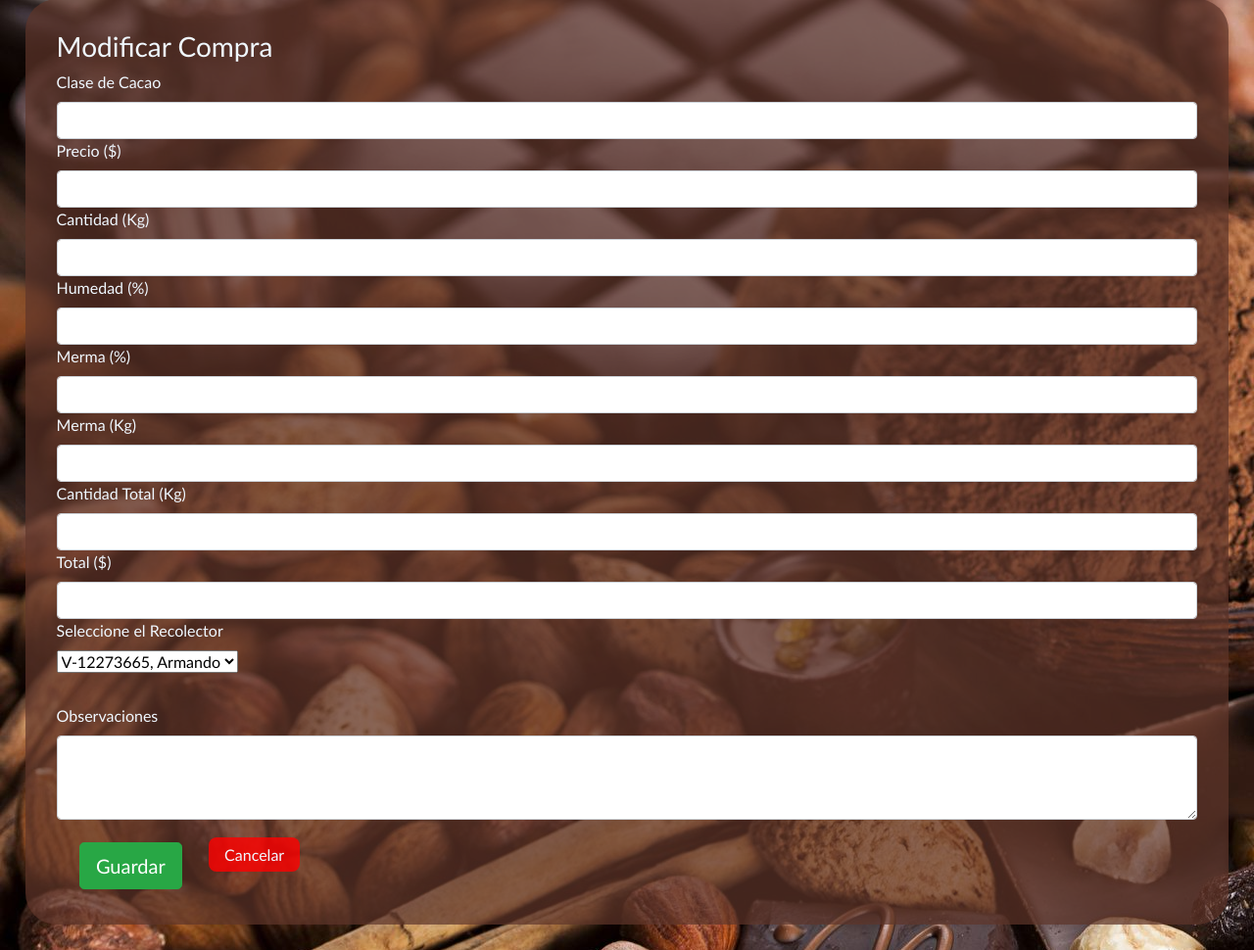
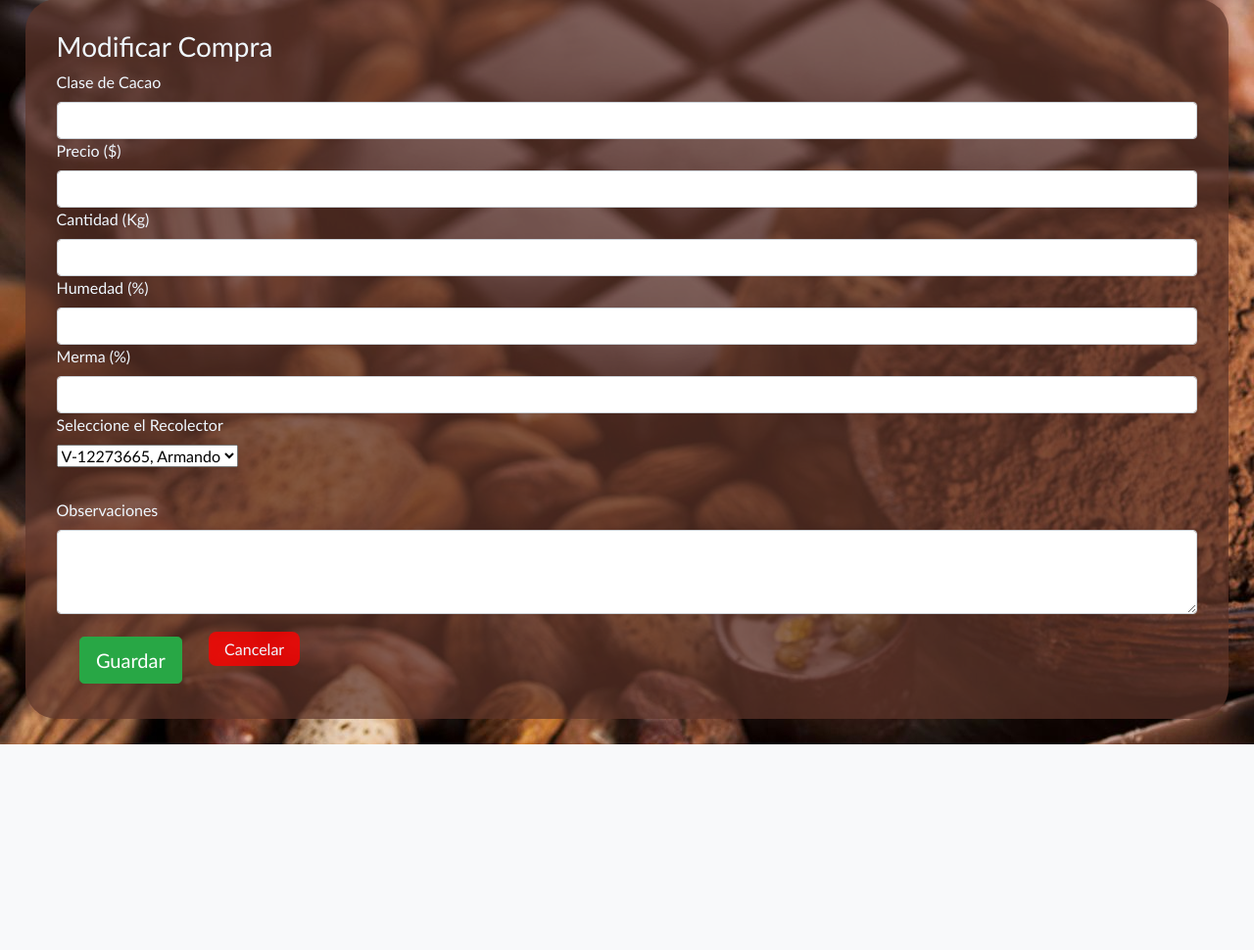
Before and after one commit to Eycer-usb/theodoma-cacao, a Flask app: page /harvest/1/purchase/1/edit in a window 1280 px wide. Shown: the part 161-1131 px from the top of the page at 98% size. After the commit the page ends 921 px from the top, so only its background shows below. Run offline with Flask 2, Linux system fonts and the light colour scheme; a user stored in the database is signed in; some libraries are stand-ins or nearby versions.

Commit message:
resolvieniendo errores deedicion

```diff
--- a/routes/productor_type.py
+++ b/routes/productor_type.py
@@ -43,7 +43,7 @@ def productor_type_create():
 
     description = request.form['description']
     price = float(request.form['price'])
-    if ( price >1 or price <0 ):
+    if ( price <= 0 ):
         return redirect(url_for("productor_type_route.productor_type"))
     new_rol = Productor_type(description, price)
     db.session.add(new_rol)
@@ -73,19 +73,19 @@ def productor_type_edit(id):
     if( not verify_permissions(session, User, allowed_rols) ):
         return redirect(url_for('auth.index'))
     productor_type = Productor_type.query.get(id)
-    return render_template("productor-type-edit-type.html", type = productor_type)
+    return render_template("productor-type-edit-type.html", types = productor_type)
 
 @productor_type_route.route('/productor-type/edit-type/save', methods=['POST'])
 def productor_type_update():
     if( not verify_permissions(session, User, allowed_rols) ):
         return redirect(url_for('auth.index'))
     id = request.form['id']
-    type = Productor_type.query.get(id)
-    price = float(request.form['price'])
-    if ( price >1 or price <0 ):
+    types = Productor_type.query.get(id)
+    types.description = request.form['description']
+    types.price_percentage = float(request.form['price_percentage'])
+    if ( types.price_percentage <= 0 ):
         return redirect(url_for("productor_type_route.productor_type"))
-    type.price_percentage = price
-    type.description = request.form['description']
+
     db.session.commit()
     session['management-status'] = "Updated"
     return redirect(url_for('productor_type_route.productor_type'))
--- a/routes/purchase.py
+++ b/routes/purchase.py
@@ -43,9 +43,12 @@ def create(harvest_id):
     cant = request.form['amount-kg']
     humed = request.form['wetness-percentage']
     merma = request.form['waste-percentage']
-    mermakg = request.form['waste-kg']
-    total_amount_kg= request.form['total-kg']
-    monto = request.form['total-dolar']
+
+    merma1 = float(merma)/100
+    mermakg = float(cant)*float(merma1)
+
+    total_amount_kg= float(cant)-float(mermakg)
+    monto = float(price)*float(total_amount_kg)
     observation = request.form['observation']
     new_shopping = Purchase(date=date, F_Productor=productor_id,\
         F_Harvest=harvest_id, cacao_type=cacao_type, price_dolar=price,\
@@ -88,9 +91,11 @@ def update(harvest_id):
     purchase.amount_kg = request.form['amount-kg']
     purchase.wetness_percentage = request.form['wetness-percentage']
     purchase.waste_percentage = request.form['waste-percentage']
-    purchase.waste_kg = request.form['waste-kg']
-    purchase.total_amount_kg= request.form['total-kg']
-    purchase.total_dolar = request.form['total-dolar']
+
+    merma1 = float(purchase.waste_percentage)/100
+    purchase.waste_kg = float(purchase.amount_kg)*float(merma1)
+    purchase.total_amount_kg= float(purchase.amount_kg)-float(purchase.waste_kg)
+    purchase.total_dolar = float(purchase.price_dolar)*float(purchase.total_amount_kg)
     purchase.observation = request.form['observation']
     db.session.add(purchase)
     db.session.commit()
--- a/templates/harvest.html
+++ b/templates/harvest.html
@@ -61,12 +61,6 @@
                             <input class="form-control" type="number" min="0" step="0.1" name="wetness-percentage" required/>
                             <label>Merma (%)</label>
                             <input class="form-control" type="number" min="0" step="0.1" name="waste-percentage" required/>
-                            <label>Merma (Kg)</label>
-                            <input class="form-control" type="number" min="0" step="0.1" name="waste-kg" required/>
-                            <label>Cantidad Total (Kg)</label>
-                            <input class="form-control" type="number" min="0" step="0.1" name="total-kg" required/>
-                            <label>Total ($)</label>
-                            <input class="form-control" type="number" min="0" step="0.1" name="total-dolar" required/>
                             <label>Seleccione el Recolector</label>
                             <div class="form-group form-select">
                                 <select name="productor-id" class="form-select form-select-lg mb-3" aria-label=".form-select-lg example">
--- a/templates/productor-type-edit-type.html
+++ b/templates/productor-type-edit-type.html
@@ -5,11 +5,11 @@
 <form method="POST" id="edit-productor-type" action="/productor-type/edit-type/save">
 
   <div class="form-group">
-    <input type="hidden" name = "id" value="{{ type.id }}" />
+    <input type="hidden" name = "id" value="{{ types.id }}" />
     <label>Descripcion del Tipo de Recolector</label>
-    <input class="form-control" type="text" name="description" value="{{ type.description }}" required/>
+    <input class="form-control" type="text" name="description" value="{{ types.description }}" required/>
     <label>Precio (%)</label>
-    <input class="form-control" type="number" value="{{ type.price_percentage }}" step=".01" required/>
+    <input class="form-control" type="number" name="price_percentage" value="{{ types.price_percentage }}" step=".01" required/>
   </div>
 <button type="submit" class="btn btn-success btn-lg mb-1">Guardar</button>
 <a class="abord" href="/productor-type">Cancelar</a>
--- a/templates/purchase-edit.html
+++ b/templates/purchase-edit.html
@@ -16,12 +16,6 @@
     <input class="form-control" type="number" min="0" step="0.1" name="wetness-percentage" value="{{purchase.wetness_percentage}}"required/>
     <label>Merma (%)</label>
     <input class="form-control" type="number" min="0" step="0.1" name="waste-percentage" value="{{purchase.waste_percentage}}" required/>
-    <label>Merma (Kg)</label>
-    <input class="form-control" type="number" min="0" step="0.1" name="waste-kg" value="{{purchase.waste_kg}}"required/>
-    <label>Cantidad Total (Kg)</label>
-    <input class="form-control" type="number" min="0" step="0.1" name="total-kg" value="{{purchase.total_amount_kg}}" required/>
-    <label>Total ($)</label>
-    <input class="form-control" type="number" min="0" step="0.1" name="total-dolar" value="{{purchase.total_dolar}}" required/>
     <label>Seleccione el Recolector</label>
     <div class="form-group form-select">
         <select name="productor-id" class="form-select form-select-lg mb-3" aria-label=".form-select-lg example">
```
Also changed, not shown: templates/purchase.html (+3 -11 lines), database.db.
